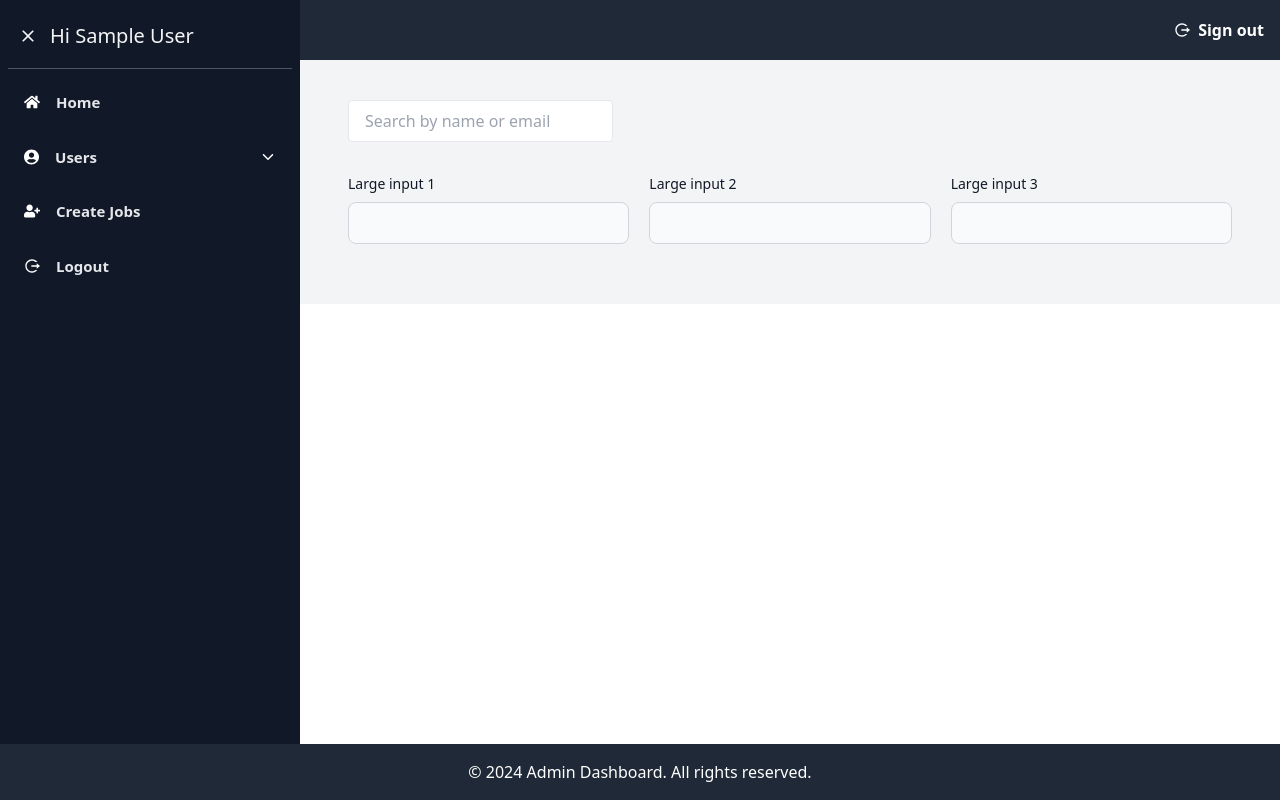
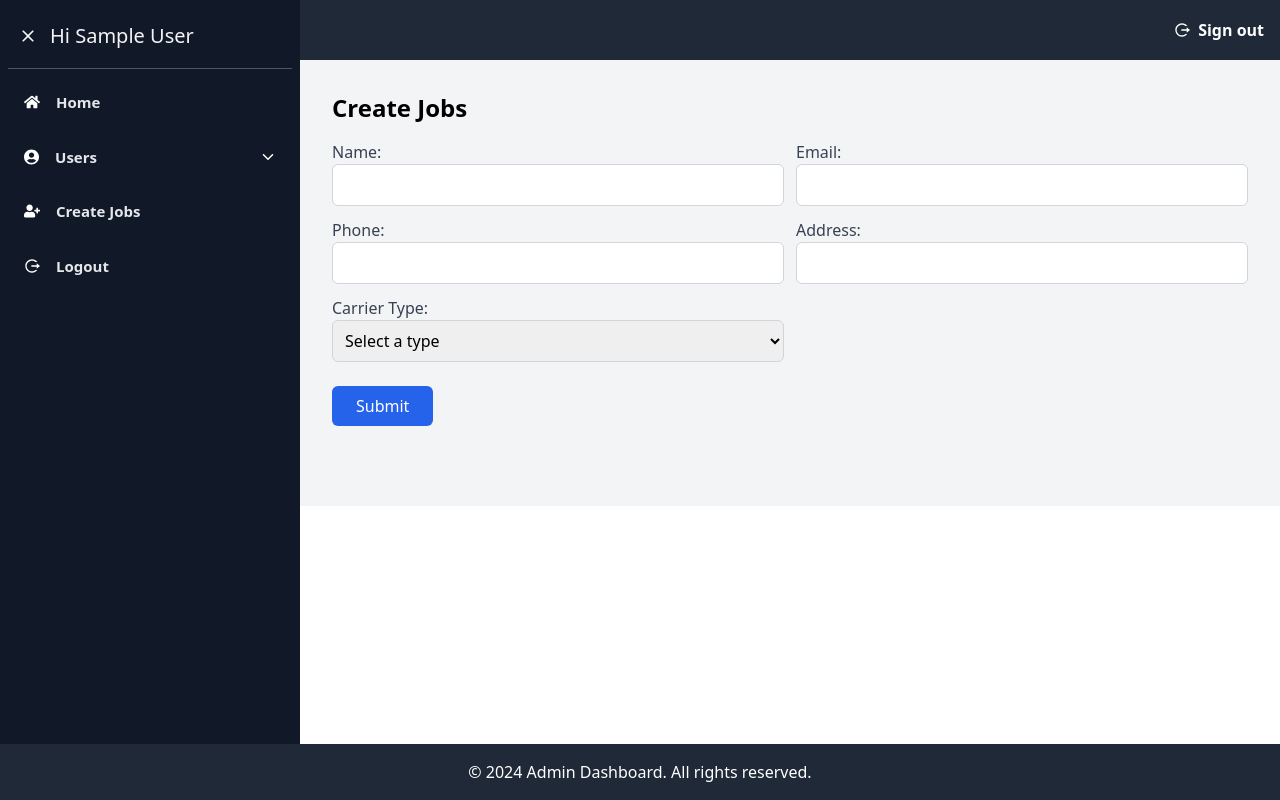
Before and after one commit to HDYadav/naka, a React (Create React App) app: page /admin/job_create in a window 1280 px wide. Built offline with nearby package versions, Linux system fonts and the light colour scheme; sample sign-in values are in the browser's storage.

Commit message:
created the create job page

```diff
--- a/src/components/Footer.js
+++ b/src/components/Footer.js
@@ -2,7 +2,7 @@ import React from 'react'
 
 function Footer() {
   return (
-    <footer className="bg-gray-800 text-white text-center py-4 fixed bottom-0 w-full">
+    <footer className="text-xs sm:text-base bg-gray-800 text-white text-center py-4 fixed bottom-0 w-full ">
       &copy; 2024 Admin Dashboard. All rights reserved.
     </footer>
   );
--- a/src/components/Jobs/CreateJob.js
+++ b/src/components/Jobs/CreateJob.js
@@ -1,66 +1,116 @@
-import React from "react";
+import React, { useState } from "react";
 import LayoutHOC from "../LayoutHOC";
 import { useSelector } from "react-redux";
 
 const CreateJob = () => {
   const isSidebarOpen = useSelector((store) => store.commanSlice.isSidebarOpen);
+  const [formData, setFormData] = useState({
+    name: "",
+    email: "",
+    phone: "",
+    address: "",
+    carrierType: "",
+  });
+
+  const handleInputChange = (e) => {
+    const { name, value } = e.target;
+    setFormData((prevData) => ({
+      ...prevData,
+      [name]: value,
+    }));
+  };
+
+  const handleSubmit = (e) => {
+    e.preventDefault();
+    console.log("Form submitted:", formData);
+    // Perform form submission logic here (e.g., API call)
+  };
   return (
     <div
-      className={`p-8 ${
+      className={`p-8 pb-20 ${
         isSidebarOpen ? "w-[calc(100%-300px)] ml-[300px]" : "w-full"
       }`}
     >
-      <div className="mb-4 px-4 py-2">
-        <input
-          type="text"
-          placeholder="Search by name or email"
-          className="px-4 py-2 border rounded"
-        />
-      </div>
-
-      <div className="px-4 py-2">
-        <div className="grid grid-cols-1 gap-5 sm:grid-cols-2 md:grid-cols-3 lg:grid-cols-3 xl:grid-cols-3">
-          <div className="mb-5 flex flex-col">
-            <label
-              htmlFor="large-input1"
-              className="block mb-2 text-sm font-medium text-gray-900 dark:text-white"
-            >
-              Large input 1
+      <h1 className="text-2xl font-bold mb-4">Create Jobs</h1>
+      <form onSubmit={handleSubmit} className=" flex flex-col md:grid sm:grid-cols-2 gap-3">
+        <div>
+          <label htmlFor="name" className="block text-gray-700">
+            Name:
           </label>
           <input
             type="text"
-              id="large-input1"
-              className="block px-2 py-2 w-full text-gray-900 border border-gray-300 rounded-lg bg-gray-50 text-base focus:ring-blue-500 focus:border-blue-500 dark:bg-gray-700 dark:border-gray-600 dark:placeholder-gray-400 dark:text-white dark:focus:ring-blue-500 dark:focus:border-blue-500"
+            name="name"
+            id="name"
+            className="w-full p-2 border border-gray-300 rounded-md focus:outline-none focus:border-blue-500"
+            value={formData.name}
+            onChange={handleInputChange}
           />
         </div>
-          <div className="mb-5 flex flex-col">
-            <label
-              htmlFor="large-input2"
-              className="block mb-2 text-sm font-medium text-gray-900 dark:text-white"
-            >
-              Large input 2
+        <div>
+          <label htmlFor="email" className="block text-gray-700">
+            Email:
+          </label>
+          <input
+            type="email"
+            name="email"
+            id="email"
+            className="w-full p-2 border border-gray-300 rounded-md focus:outline-none focus:border-blue-500"
+            value={formData.email}
+            onChange={handleInputChange}
+          />
+        </div>
+        <div>
+          <label htmlFor="phone" className="block text-gray-700">
+            Phone:
+          </label>
+          <input
+            type="tel"
+            name="phone"
+            id="phone"
+            className="w-full p-2 border border-gray-300 rounded-md focus:outline-none focus:border-blue-500"
+            value={formData.phone}
+            onChange={handleInputChange}
+          />
+        </div>
+        <div>
+          <label htmlFor="address" className="block text-gray-700">
+            Address:
           </label>
           <input
             type="text"
-              id="large-input2"
-              className="block w-full px-4 py-2 text-gray-900 border border-gray-300 rounded-lg bg-gray-50 text-base focus:ring-blue-500 focus:border-blue-500 dark:bg-gray-700 dark:border-gray-600 dark:placeholder-gray-400 dark:text-white dark:focus:ring-blue-500 dark:focus:border-blue-500"
+            name="address"
+            id="address"
+            className="w-full p-2 border border-gray-300 rounded-md focus:outline-none focus:border-blue-500"
+            value={formData.address}
+            onChange={handleInputChange}
           />
         </div>
-          <div className="mb-5 flex flex-col">
-            <label
-              htmlFor="large-input3"
-              className="block mb-2 text-sm font-medium text-gray-900 dark:text-white"
+        <div>
+          <label htmlFor="carrierType" className="block text-gray-700">
+            Carrier Type:
+          </label>
+          <select
+            name="carrierType"
+            id="carrierType"
+            className="w-full p-2 border border-gray-300 rounded-md focus:outline-none focus:border-blue-500"
+            value={formData.carrierType}
+            onChange={handleInputChange}
           >
-              Large input 3
-            </label>
-            <input
-              type="text"
-              id="large-input3"
-              className="block w-full px-4 py-2 text-gray-900 border border-gray-300 rounded-lg bg-gray-50 text-base focus:ring-blue-500 focus:border-blue-500 dark:bg-gray-700 dark:border-gray-600 dark:placeholder-gray-400 dark:text-white dark:focus:ring-blue-500 dark:focus:border-blue-500"
-            />
+            <option value="">Select a type</option>
+            <option value="truck">Software Developer</option>
+            <option value="ship">Frontend Developer</option>
+            <option value="airplane">Backend Developer</option>
+          </select>
         </div>
+        <div className="col-span-2 mt-3">
+          <button
+            type="submit"
+            className=" bg-blue-600 text-white py-2 px-6 rounded-md hover:bg-blue-700 focus:outline-none focus:bg-blue-800"
+          >
+            Submit
+          </button>
         </div>
-      </div>
+      </form>
     </div>
   );
 };
```
Lines whose indentation alone changed are shown as unchanged.
